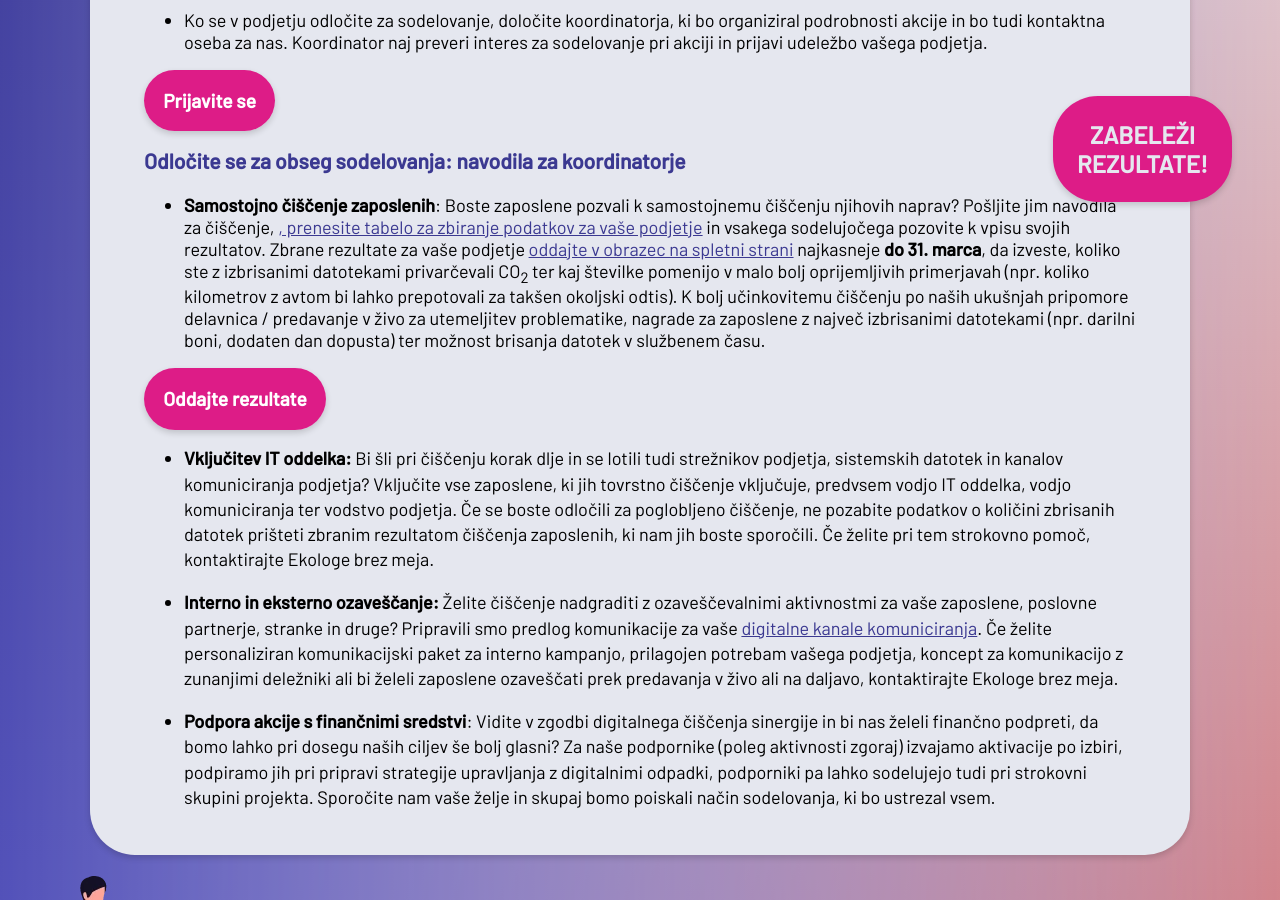
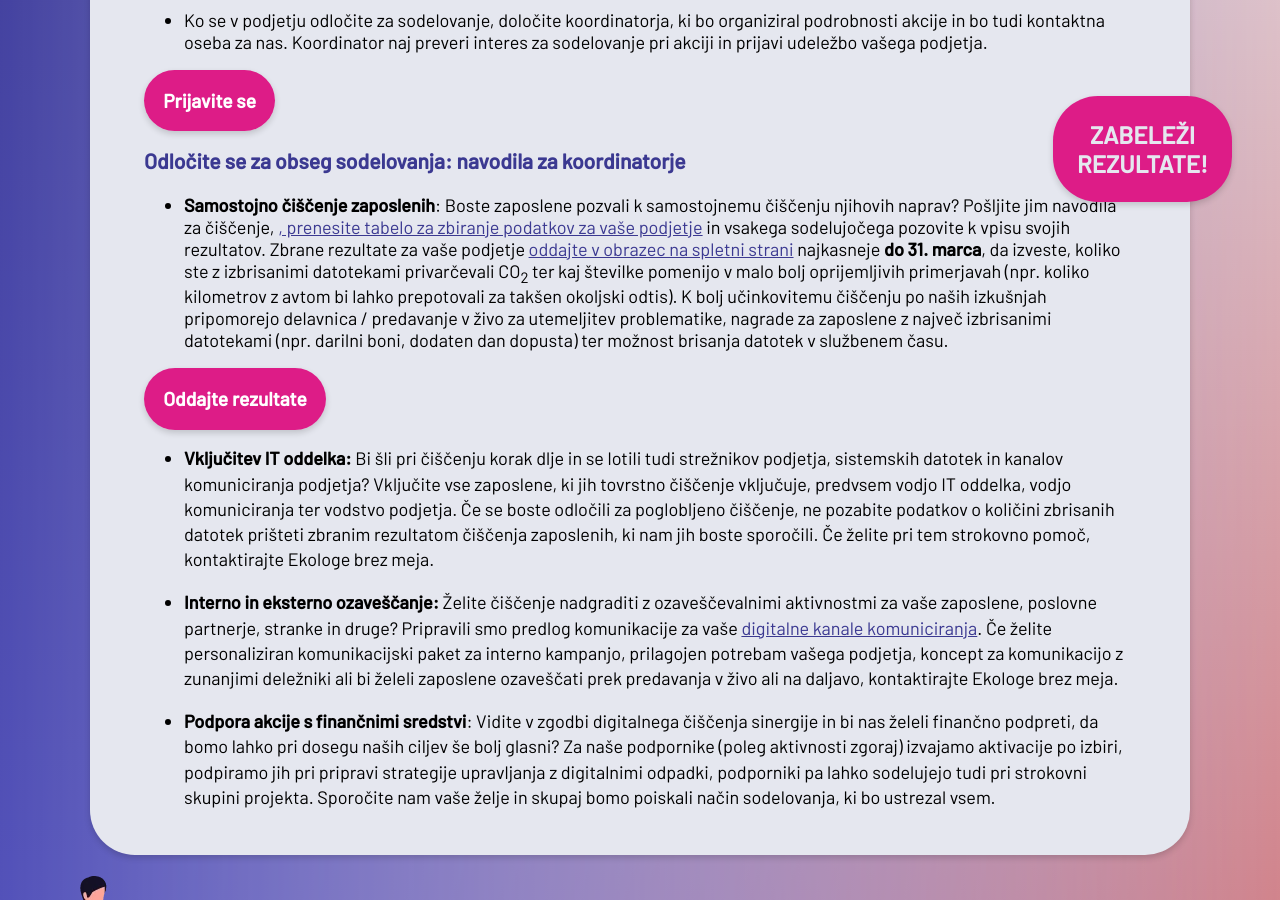
Before and after one commit to ewba/dcd-si, a Jekyll site: the page built from podjetje.md, in a window 1280 px wide and 900 px high, scrolled down 554 px. Built offline with Jekyll 4.4.1, drawn with Linux system fonts in a browser that asks for light colours.

Commit message:
Update podjetje.md

```diff
--- a/podjetje.md
+++ b/podjetje.md
@@ -17,7 +17,7 @@ title: Podjetje
 </div>
 
 ### Odločite se za obseg sodelovanja: navodila za koordinatorje
-- **Samostojno čiščenje zaposlenih**: Boste zaposlene pozvali k samostojnemu čiščenju njihovih naprav? Pošljite jim navodila za čiščenje, <a href="https://docs.google.com/spreadsheets/d/1QiAlI4AaGp24_rOKqpIe1AJVLWCjUqn0M_M3Ng7uquY/edit#gid=0" target="_blank" rel="noopener">, prenesite tabelo za zbiranje podatkov za vaše podjetje</a> in vsakega sodelujočega pozovite k vpisu svojih rezultatov. Zbrane rezultate za vaše podjetje [oddajte v obrazec na spletni strani]({{ site.submitURL }}) najkasneje **do 31. marca**, da izveste, koliko ste z izbrisanimi  datotekami privarčevali  CO<sub>2</sub> ter kaj številke pomenijo v malo bolj oprijemljivih primerjavah (npr. koliko kilometrov z avtom bi lahko prepotovali za takšen okoljski odtis). K bolj učinkovitemu čiščenju po naših ukušnjah pripomore delavnica / predavanje v živo za utemeljitev problematike, nagrade za zaposlene z največ izbrisanimi datotekami (npr. darilni boni, dodaten dan dopusta) ter možnost brisanja datotek v službenem času.
+- **Samostojno čiščenje zaposlenih**: Boste zaposlene pozvali k samostojnemu čiščenju njihovih naprav? Pošljite jim navodila za čiščenje, <a href="https://docs.google.com/spreadsheets/d/1QiAlI4AaGp24_rOKqpIe1AJVLWCjUqn0M_M3Ng7uquY/edit#gid=0" target="_blank" rel="noopener">, prenesite tabelo za zbiranje podatkov za vaše podjetje</a> in vsakega sodelujočega pozovite k vpisu svojih rezultatov. Zbrane rezultate za vaše podjetje [oddajte v obrazec na spletni strani]({{ site.submitURL }}) najkasneje **do 31. marca**, da izveste, koliko ste z izbrisanimi  datotekami privarčevali  CO<sub>2</sub> ter kaj številke pomenijo v malo bolj oprijemljivih primerjavah (npr. koliko kilometrov z avtom bi lahko prepotovali za takšen okoljski odtis). K bolj učinkovitemu čiščenju po naših izkušnjah pripomorejo delavnica / predavanje v živo za utemeljitev problematike, nagrade za zaposlene z največ izbrisanimi datotekami (npr. darilni boni, dodaten dan dopusta) ter možnost brisanja datotek v službenem času.
 
 <div class="btnpad">
 <a class="button" href="{{ site.submitURL }}">Oddajte rezultate</a>
```
